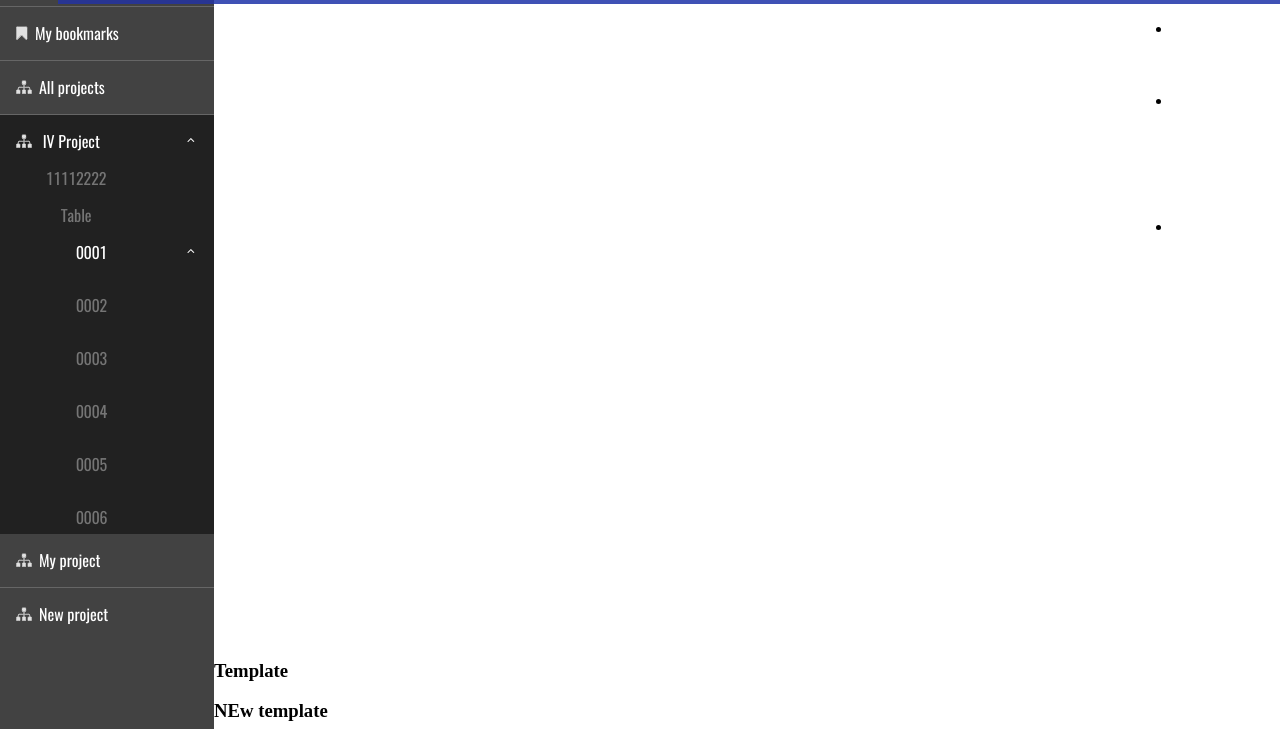
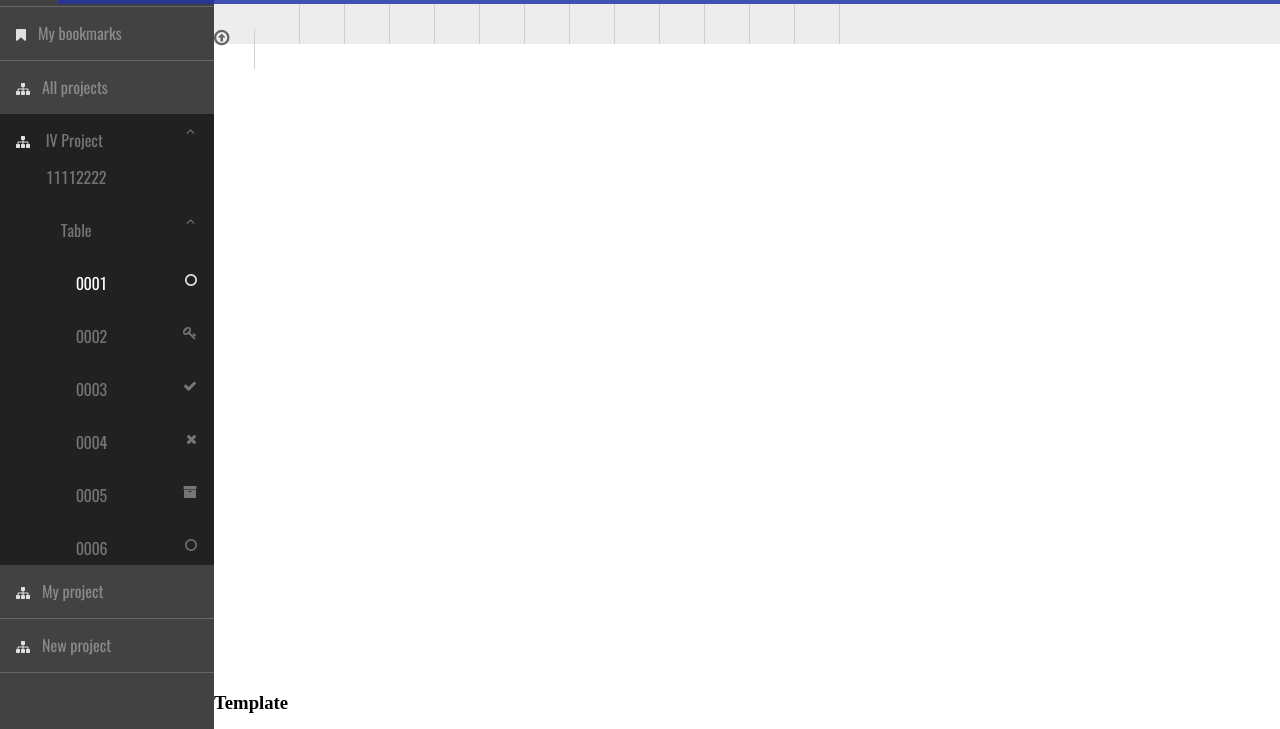
Before and after one commit to kostkol87/jsfund, a website: page index.html in a window 1280 px wide. Shown: the part 56-785 px from the top of the page. Drawn offline with Linux system fonts and the light colour scheme.

Commit message:
added npm +  browser-sync + gulp, markup proceed

```diff
--- a/_styles/left-menu.css
+++ b/_styles/left-menu.css
@@ -12,28 +12,45 @@ aside > nav > ul {
     padding-left: 0;
 }
 
-aside > nav > ul > li li:last-child{
+aside > nav > ul > li li:last-child {
     padding-bottom: 2px;
 }
 
-aside > nav > ul > li > ul{
+aside > nav > ul > li > ul {
     text-transform: none;
 }
 
-aside > nav > ul > li > ul > li > ul{
-    padding: 0;
+aside > nav > ul > li > ul > li > ul {
+    padding-top: 16px;
+    /*padding: 0;*/
 }
 
-aside > nav > ul > li:first-child{
-    list-style-image: url(/_img/bookmark_bullet.png);
+aside > nav > ul > li:first-child {
+    list-style: none;
     margin-top: 2px;
 }
 
-aside > nav > ul > li{
+aside > nav > ul > li:first-child:before {
+    content: '\f02e';
+    color: #e0e0e0;
+    font-family: FontAwesome, serif;
+    font-size: 14px;
+    padding-right: 12px;
+}
+
+aside > nav > ul > li:before {
+    content: '\f0e8';
+    color: #e0e0e0;
+    font-family: FontAwesome, serif;
+    font-size: 14px;
+    padding-right: 12px;
+}
+
+aside > nav > ul > li {
+    list-style: none;
     padding: 16px 0 16px 16px;
-    list-style-position:inside;
-    border-top: 1px solid  #666;
-    list-style-image: url(/_img/tree_bullet.png);
+    list-style-position: inside;
+    border-top: 1px solid #666;
     font-size: 16px;
     font-family: 'Oswald Regular', 'Myriad Pro', Arial, sans-serif;
 }
@@ -44,35 +61,95 @@ aside > nav > ul {
 
 aside > nav > ul > li > a {
     color: #ffffff;
+    opacity: 0.38;
 }
+
 aside > nav > ul > li.selected {
+    border: none;
     background-color: #212121;
     padding-bottom: 0;
 }
+
 aside > nav > ul > li.selected + * {
     border-top: 0;
 }
 
-aside > nav > ul > li > ul{
+aside > nav > ul > li > ul {
     padding-left: 0;
 }
 
-aside > nav > ul > li > ul > li > a{
+aside > nav > ul > li > ul > li > a {
     padding-left: 30px;
 }
 
-aside > nav > ul > li > ul > li > ul{
+aside > nav > ul > li > ul > li > ul {
     padding-left: 45px;
 }
 
-aside > nav > ul > li > ul > li > ul > li > ul{
+aside > nav > ul > li > ul > li > ul > li > ul {
+    padding-top:16px;
     padding-left: 15px;
 }
 
 aside > nav > ul > li li {
+    list-style: none;
     padding: 16px 0 16px 0;
-    list-style: none;
     background-color: #212121;
+}
+
+aside > nav > ul > li li.open.selected:after{
+    color: #e0e0e0;
+    opacity:1;
+}
+
+aside > nav > ul > li li.open:after{
+    float: right;
+    padding-right: 17px;
+    content: '\f10c';
+    font-family: FontAwesome;
+    font-size: 14px;
+    color: #e0e0e0;
+    opacity:0.38
+}
+
+aside > nav > ul > li li.signing:after{
+    float: right;
+    padding-right: 17px;
+    content: '\f084';
+    font-family: FontAwesome;
+    font-size: 14px;
+    color: white;
+    opacity:0.38;
+}
+
+aside > nav > ul > li li.completed:after{
+    float: right;
+    padding-right: 17px;
+    content: '\f00c';
+    font-family: FontAwesome;
+    font-size: 14px;
+    color: white;
+    opacity:0.38;
+}
+
+aside > nav > ul > li li.submitFail:after{
+    float: right;
+    padding-right: 17px;
+    content: '\f00d';
+    font-family: FontAwesome;
+    font-size: 14px;
+    color: white;
+    opacity:0.38;
+}
+
+aside > nav > ul > li li.archived:after{
+    float: right;
+    padding-right: 17px;
+    content: '\f187';
+    font-family: FontAwesome;
+    font-size: 14px;
+    color: white;
+    opacity:0.38;
 }
 
 aside > nav > ul > li li > a {
@@ -83,8 +160,18 @@ aside > nav > ul > li li.selected > a {
     color: #fff;
 }
 
+aside > nav > ul > li:last-child {
+    border-bottom: 1px solid #666;
+}
+
+aside > nav > ul > li:first-child {
+    border-bottom: none;
+}
+
 aside > nav > ul li.expanded > a:after {
-    content: url(/_img/copy.png);
+    content: '\f106';
+    font-family: FontAwesome;
+    font-size: 14px;
     float: right;
     position: relative;
     top: -6px;
--- a/_styles/style.css
+++ b/_styles/style.css
@@ -1,6 +1,7 @@
 @import "left-menu.css";
 @import "top-menu.css";
 @import "content-box.css";
+@import "tool-box.css";
 @import "../_fonts/font-awesome-4.6.3/css/font-awesome.css";
 @import "../_fonts/font-oswald/css/font-oswald.css";
 
--- /dev/null
+++ b/_styles/tool-box.css
@@ -0,0 +1,35 @@
+#toolbox {
+    height: 40px;
+    padding-top: 0;
+    background-color: #ededed;
+}
+
+#toolbox > ul {
+    height: 40px;
+    margin: 0;
+}
+
+#toolbox > ul > li{
+    display: inline-block;
+}
+
+/*#toolbox > ul > li :last-child{*/
+    /*margin-right: 40px;*/
+/*}*/
+
+#toolbox > ul > li > ul {
+    padding: 0;
+    display: inline-block;
+    width: 40px;
+    height: 40px;
+    border-right: 1px solid #d1d0d0;
+}
+
+
+#up-arrow:before {
+    content: '\f01b';
+    font-family: FontAwesome;
+    color: #424242;
+    opacity: 0.8;
+    font-size: 18px;
+}
--- a/gulpfile.js
+++ b/gulpfile.js
@@ -9,7 +9,7 @@ var browserSync = require('browser-sync');
 
 gulp.task('browser-sync', function() {
     browserSync({
-        files: "*",
+        files: ["_css/**/*.css", "*", "*/*.*", "_img/**/*.*", "_scripts/**/*.*"],
         server: {
             baseDir: "./" // Change this to your web root dir
         }
--- a/index.html
+++ b/index.html
@@ -32,15 +32,15 @@
                     <li>
                         <a href="projects/11112222/">11112222</a>
                         <ul>
-                            <li>
+                            <li class="expanded">
                                 <a href="projects/11112222/Table">Table</a>
                                 <ul>
-                                    <li class="open selected expanded"><a href="projects/111222/Table/1/">0001</a></li>
+                                    <li class="open selected"><a href="projects/111222/Table/1/">0001</a></li>
                                     <li class="signing"><a href="projects/111222/Table/2/">0002</a></li>
                                     <li class="completed"><a href="projects/111222/Table/3/">0003</a></li>
                                     <li class="submitFail"><a href="projects/111222/Table/4/">0004</a></li>
                                     <li class="archived"><a href="projects/111222/Table/5/">0005</a></li>
-                                    <li class="submitFail"><a href="projects/111222/Table/6/">0006</a></li>
+                                    <li class="open"><a href="projects/111222/Table/6/">0006</a></li>
                                 </ul>
                             </li>
                         </ul>
@@ -53,27 +53,27 @@
     </nav>
 </aside>
 
-<nav id="toolbar">
+<nav id="toolbox">
     <ul>
         <li>
-            <ul><a href="#"><img src="_img/toolbar/up-arrow.gif" alt=""></a></ul>
-            <ul><a href="#"><img src="_img/toolbar/cog.gif" alt=""></a></ul>
-            <ul><a href="#"><img src="_img/toolbar/squares.gif" alt=""></a></ul>
-            <ul><a href="#"><img src="_img/toolbar/question.gif" alt=""></a></ul>
+            <ul><a href="#" id="up-arrow" alt=""></a></ul>
+            <ul><a href="#" id="cog" alt=""></a></ul>
+            <ul><a href="#" id="squares" alt=""></a></ul>
+            <ul><a href="#" id="question" alt=""></a></ul>
         </li>
         <li>
-            <ul><a href="#"><img src="_img/toolbar/new_document.gif" alt=""></a></ul>
-            <ul><a href="#"><img src="_img/toolbar/copy.gif" alt=""></a></ul>
-            <ul><a href="#"><img src="_img/toolbar/disk.gif" alt=""></a></ul>
-            <ul><a href="#"><img src="_img/toolbar/folder.gif" alt=""></a></ul>
-            <ul><a href="#"><img src="_img/toolbar/save.gif" alt=""></a></ul>
-            <ul><a href="#"><img src="_img/toolbar/print.gif" alt=""></a></ul>
-            <ul><a href="#"><img src="_img/toolbar/search.gif" alt=""></a></ul>
+            <ul><a href="#" id="new_document" alt=""></a></ul>
+            <ul><a href="#" id="copy" alt=""></a></ul>
+            <ul><a href="#" id="disk" alt=""></a></ul>
+            <ul><a href="#" id="folder" alt=""></a></ul>
+            <ul><a href="#" id="save" alt=""></a></ul>
+            <ul><a href="#" id="print" alt=""></a></ul>
+            <ul><a href="#" id="prijectSearch" alt=""></a></ul>
         </li>
         <li>
-            <ul><a href="#"><img src="_img/toolbar/profile.gif" alt=""></a></ul>
-            <ul><a href="#"><img src="_img/toolbar/settings.gif" alt=""></a></ul>
-            <ul><a href="/"><img src="_img/toolbar/home.gif" alt=""></a></ul>
+            <ul><a href="#" id="profile" alt=""></a></ul>
+            <ul><a href="#" id="settings" alt=""></a></ul>
+            <ul><a href="/" id="home" alt=""></a></ul>
         </li>
     </ul>
 </nav>
```
Also changed, not shown: _img/bookmark_bullet.png (deleted).
